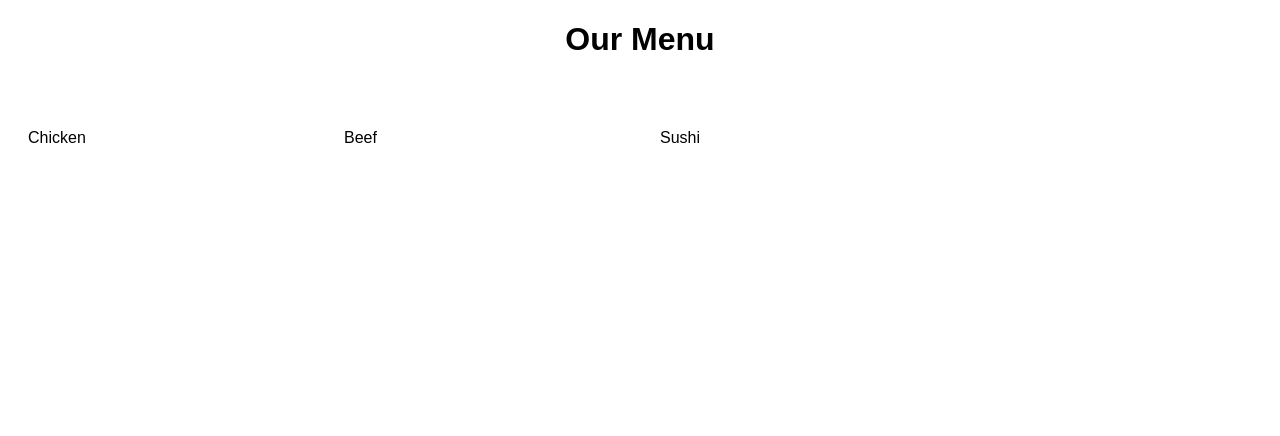
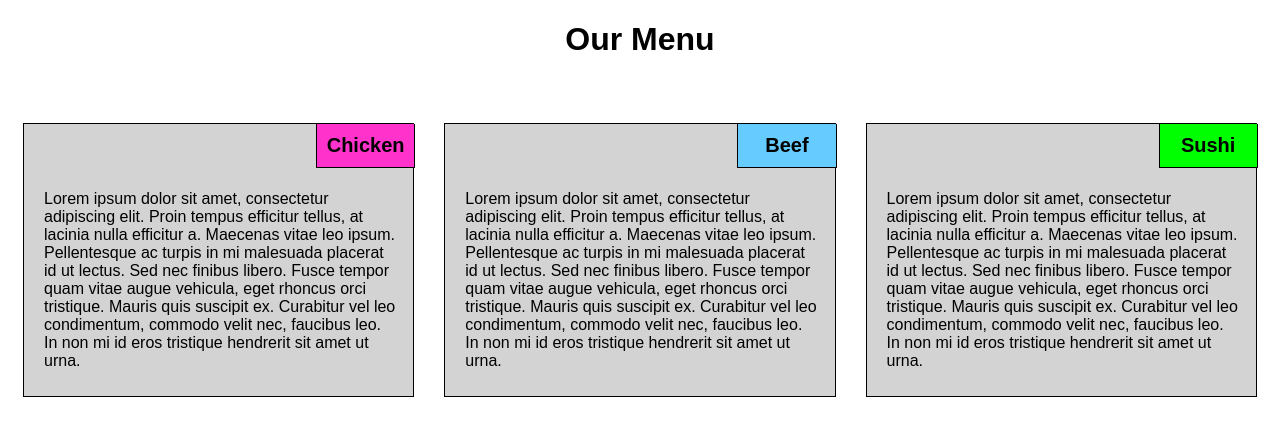
Before and after one commit to jekkkkers/Coursera, a plain HTML site: page module2-solution/index.html in a window 1280 px wide. Drawn offline with Linux system fonts and the light colour scheme; files that its build step writes are made by us from their sources.

Commit message:
Update index.html

```diff
--- a/module2-solution/index.html
+++ b/module2-solution/index.html
@@ -2,17 +2,32 @@
 <html>
 <head>
 <meta charset="utf-8">
-<link rel="stylesheet" type="text/css" href="css/style.css">
+<meta name="viewpoint" content="width-device-width, initial-scale=1">
+<link rel="stylesheet" type="text/css" href="style.css">
 <title>Our Menu</title>
 
 </head>
 <body>
 <h1>Our Menu</h1>
+<div class="row">
+  <div class="col-lg-4 col-md-6 col-sm-12">
+    <div class="section">
+      <h2 id="Chicken">Chicken</h2>
+        <p>Lorem ipsum dolor sit amet, consectetur adipiscing elit. Proin tempus efficitur tellus, at lacinia nulla efficitur a. Maecenas vitae leo ipsum. Pellentesque ac turpis in mi malesuada placerat id ut lectus. Sed nec finibus libero. Fusce tempor quam vitae augue vehicula, eget rhoncus orci tristique. Mauris quis suscipit ex. Curabitur vel leo condimentum, commodo velit nec, faucibus leo. In non mi id eros tristique hendrerit sit amet ut urna.</p></div>
+</div>
+<div class="row">
+  <div class="col-lg-4 col-md-6 col-sm-12">
+    <div class="section">
+      <h2 id="Beef">Beef</h2>
+          <p>Lorem ipsum dolor sit amet, consectetur adipiscing elit. Proin tempus efficitur tellus, at lacinia nulla efficitur a. Maecenas vitae leo ipsum. Pellentesque ac turpis in mi malesuada placerat id ut lectus. Sed nec finibus libero. Fusce tempor quam vitae augue vehicula, eget rhoncus orci tristique. Mauris quis suscipit ex. Curabitur vel leo condimentum, commodo velit nec, faucibus leo. In non mi id eros tristique hendrerit sit amet ut urna.</p></div>
+</div>
+<div class="row">
+    <div class="col-lg-4 col-md-12 col-sm-12">
+      <div class="section">
+        <h2 id="Sushi">Sushi</h2>
+          <p>Lorem ipsum dolor sit amet, consectetur adipiscing elit. Proin tempus efficitur tellus, at lacinia nulla efficitur a. Maecenas vitae leo ipsum. Pellentesque ac turpis in mi malesuada placerat id ut lectus. Sed nec finibus libero. Fusce tempor quam vitae augue vehicula, eget rhoncus orci tristique. Mauris quis suscipit ex. Curabitur vel leo condimentum, commodo velit nec, faucibus leo. In non mi id eros tristique hendrerit sit amet ut urna.</p></div>
+</div>
 
-<div class="row">
-  <div class="col-lg-3 col-md-6"><p>Chicken</p></div>
-  <div class="col-lg-3 col-md-6"><p>Beef</p></div>
-  <div class="col-lg-3 col-md-6"><p>Sushi</p></div>
 </div>
 
 
```
